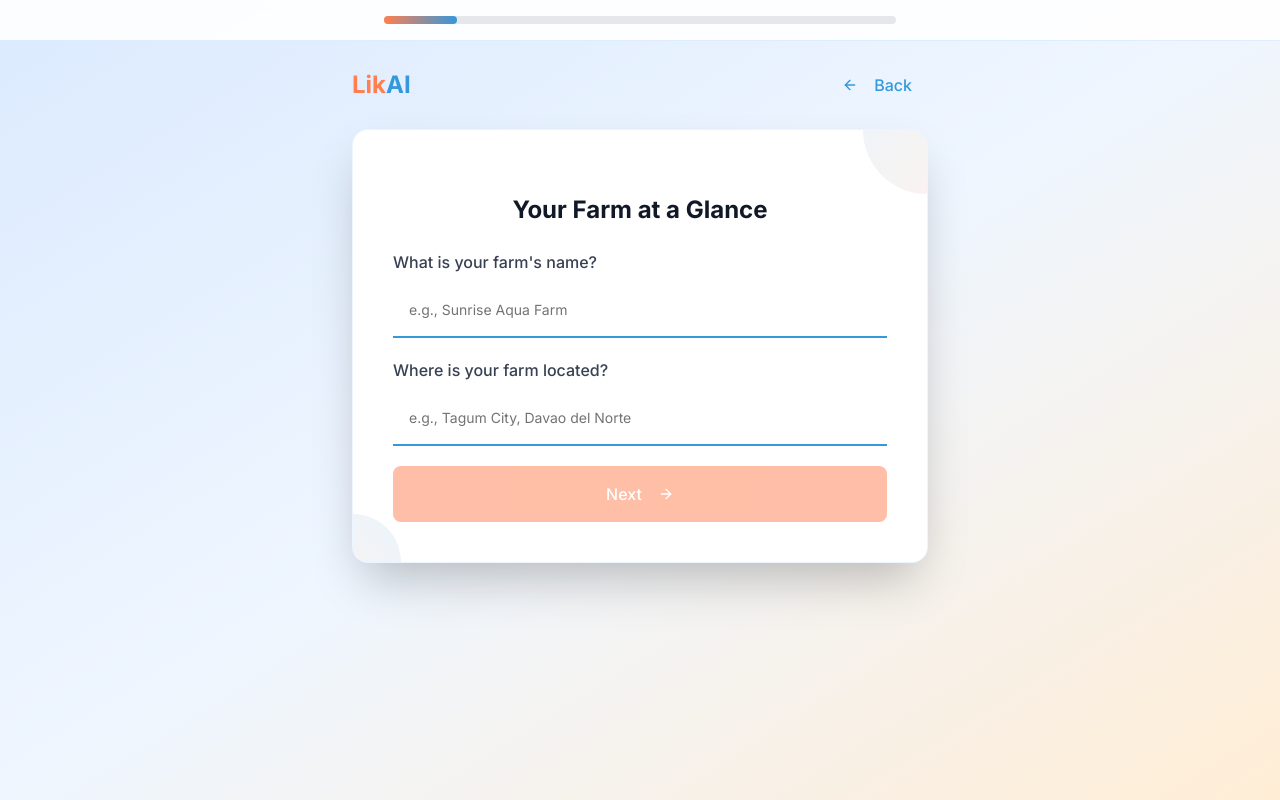
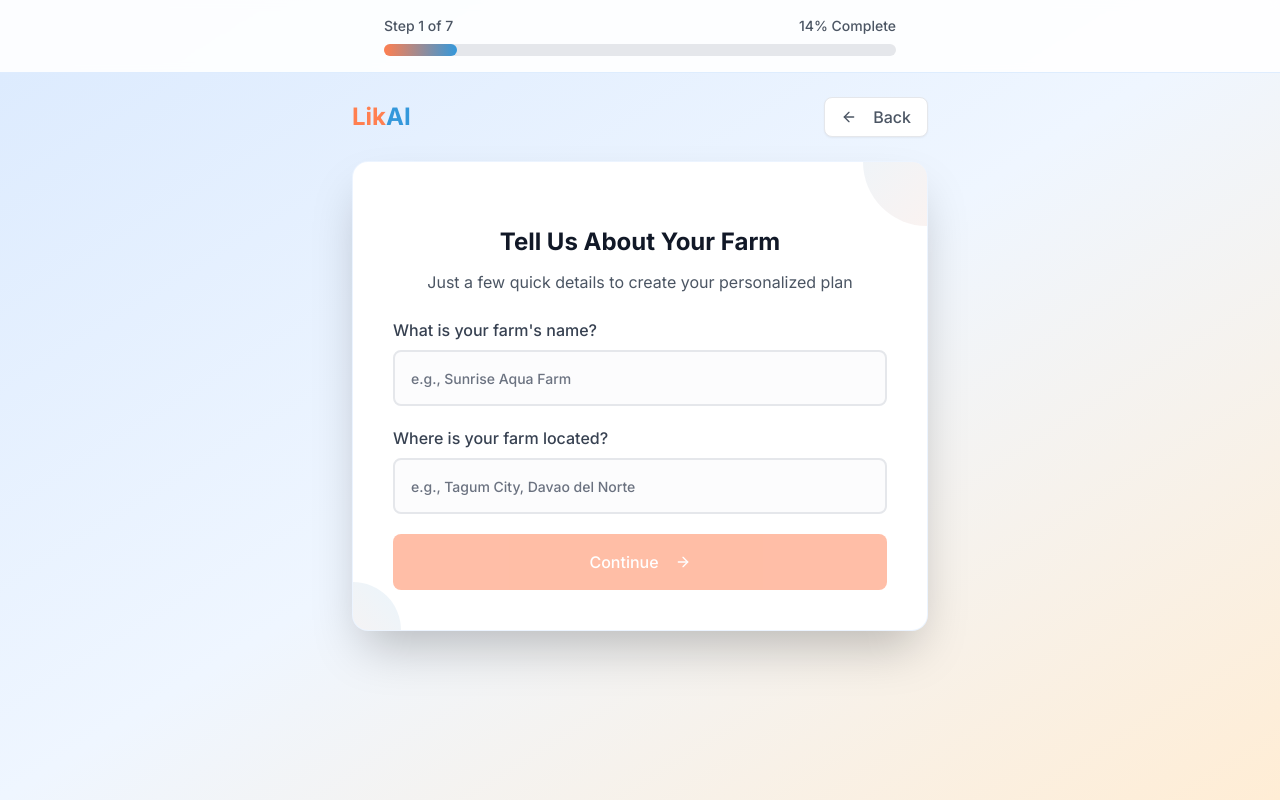
Before and after one commit to Web3-Iligan/LikAI, a Next.js app: page /auth/onboarding in a window 1280 px wide. Both pictures are taken after a click on the button "Start My Farm Assessment". Built offline with nearby package versions, Linux system fonts and the light colour scheme.

Commit message:
Enhance onboarding page with updated progress indicators, improved button styles, and revised headings for better clarity and user engagement

```diff
--- a/app/auth/onboarding/page.tsx
+++ b/app/auth/onboarding/page.tsx
@@ -133,9 +133,17 @@ export default function OnboardingPage() {
       {/* Progress Bar */}
       <div className="w-full border-b border-blue-200/50 bg-white/90 backdrop-blur-sm">
         <div className="mx-auto max-w-xl px-4 py-4 md:px-8">
-          <div className="h-2 w-full rounded-full bg-gray-200">
+          <div className="mb-2 flex items-center justify-between">
+            <span className="text-sm font-medium text-gray-600">
+              Step {currentStep} of {totalSteps}
+            </span>
+            <span className="text-sm font-medium text-gray-600">
+              {Math.round((currentStep / totalSteps) * 100)}% Complete
+            </span>
+          </div>
+          <div className="h-3 w-full rounded-full bg-gray-200">
             <div
-              className="h-2 rounded-full bg-gradient-to-r from-[#FF7F50] to-[#3498DB] transition-all duration-300"
+              className="h-3 rounded-full bg-gradient-to-r from-[#FF7F50] to-[#3498DB] transition-all duration-300"
               style={{ width: `${(currentStep / totalSteps) * 100}%` }}
             ></div>
           </div>
@@ -155,7 +163,7 @@ export default function OnboardingPage() {
             <Button
               variant="ghost"
               onClick={handleBack}
-              className="text-sm text-[#3498DB] hover:bg-blue-50 hover:text-[#2980B9] md:text-base"
+              className="flex items-center rounded-lg border border-gray-200 bg-white px-3 py-2 text-sm font-medium text-gray-600 shadow-sm hover:bg-gray-50 hover:text-gray-700 md:px-4 md:py-2 md:text-base"
             >
               <ArrowLeft className="mr-2 h-4 w-4" />
               Back
@@ -288,8 +296,11 @@ export default function OnboardingPage() {
               <div className="space-y-6">
                 <div className="text-center">
                   <h1 className="mb-3 text-2xl font-bold text-gray-900">
-                    Your Farm at a Glance
+                    Tell Us About Your Farm
                   </h1>
+                  <p className="text-base text-gray-600">
+                    Just a few quick details to create your personalized plan
+                  </p>
                 </div>
 
                 <div className="space-y-5">
@@ -305,7 +316,7 @@ export default function OnboardingPage() {
                       type="text"
                       value={formData.farmName}
                       onChange={e => updateFormData("farmName", e.target.value)}
-                      className="h-14 w-full rounded-none border-b-2 border-l-0 border-r-0 border-t-0 border-[#3498DB] bg-transparent px-4 text-lg focus:border-[#3498DB] focus:ring-0"
+                      className="h-14 w-full rounded-lg border-2 border-gray-200 bg-gray-50/50 px-4 text-lg font-medium text-gray-900 placeholder:text-gray-500 focus:border-[#3498DB] focus:bg-white focus:ring-0"
                       placeholder="e.g., Sunrise Aqua Farm"
                     />
                   </div>
@@ -324,7 +335,7 @@ export default function OnboardingPage() {
                       onChange={e =>
                         updateFormData("farmLocation", e.target.value)
                       }
-                      className="h-14 w-full rounded-none border-b-2 border-l-0 border-r-0 border-t-0 border-[#3498DB] bg-transparent px-4 text-lg focus:border-[#3498DB] focus:ring-0"
+                      className="h-14 w-full rounded-lg border-2 border-gray-200 bg-gray-50/50 px-4 text-lg font-medium text-gray-900 placeholder:text-gray-500 focus:border-[#3498DB] focus:bg-white focus:ring-0"
                       placeholder="e.g., Tagum City, Davao del Norte"
                     />
                   </div>
@@ -334,7 +345,7 @@ export default function OnboardingPage() {
                     disabled={!formData.farmName || !formData.farmLocation}
                     className="mt-6 h-14 w-full rounded-lg bg-[#FF7F50] text-base font-medium text-white hover:bg-[#E6723C] disabled:cursor-not-allowed disabled:opacity-50"
                   >
-                    Next <ArrowRight className="ml-2 h-4 w-4" />
+                    Continue <ArrowRight className="ml-2 h-4 w-4" />
                   </Button>
                 </div>
               </div>
```
